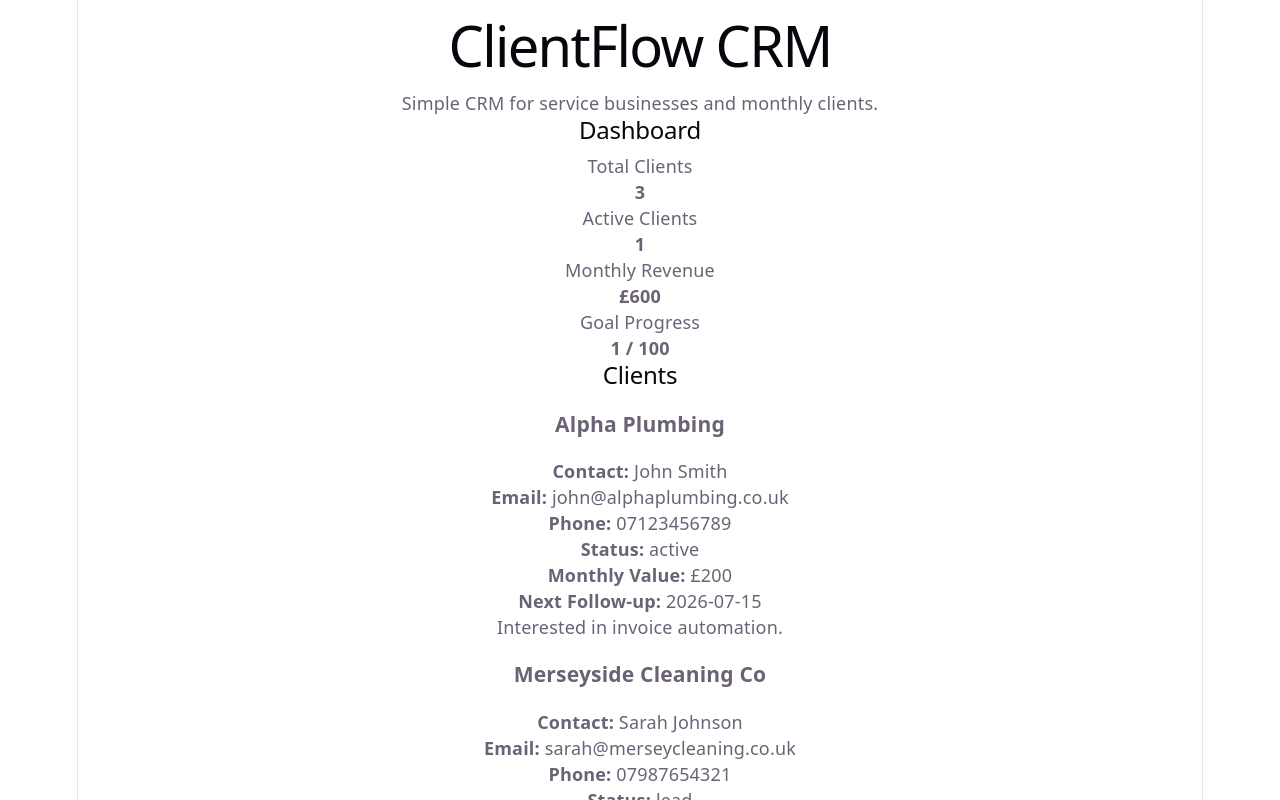
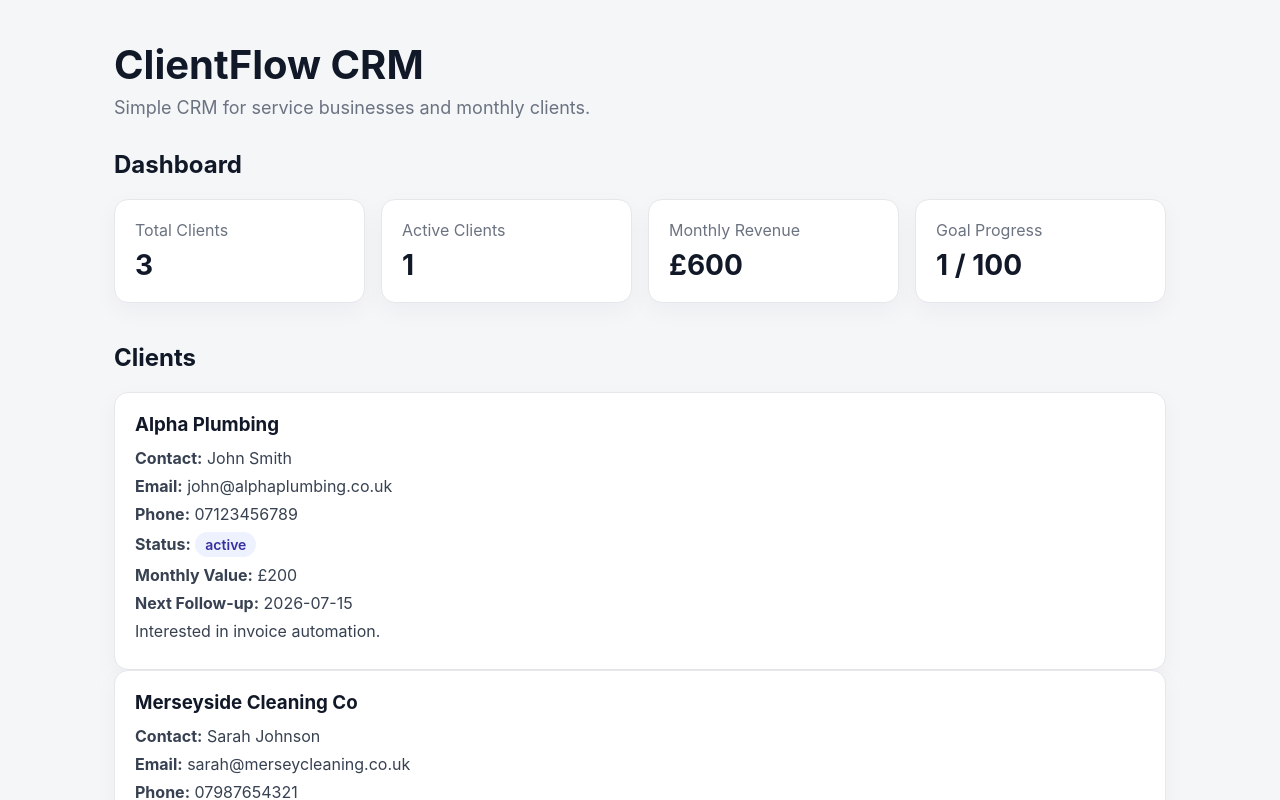
Before and after one commit to MikeMat22/clientflow-crm, a React (Vite) app: page / in a window 1280 px wide. Shown: the top 800 px of the page. Built offline with nearby package versions, Linux system fonts and the light colour scheme.

Commit message:
add basic dashboard styling

```diff
--- a/src/App.tsx
+++ b/src/App.tsx
@@ -1,12 +1,14 @@
 import { DashboardCards } from "./components/DashboardCards";
+import { ClientList } from "./components/ClientList";
 import { mockClients } from "./data/mockClients";
-import { ClientList } from "./components/ClientList";
 
 function App() {
   return (
     <main>
-      <h1>ClientFlow CRM</h1>
-      <p>Simple CRM for service businesses and monthly clients.</p>
+      <header className="app-header">
+        <h1>ClientFlow CRM</h1>
+        <p>Simple CRM for service businesses and monthly clients.</p>
+      </header>
 
       <DashboardCards clients={mockClients} />
       <ClientList clients={mockClients} />
--- a/src/components/ClientCard.tsx
+++ b/src/components/ClientCard.tsx
@@ -6,7 +6,7 @@ type ClientCardProps = {
 
 export function ClientCard({ client }: ClientCardProps) {
   return (
-    <article>
+    <article className="client-card">
       <h3>{client.companyName}</h3>
 
       <p>
@@ -22,7 +22,8 @@ export function ClientCard({ client }: ClientCardProps) {
       </p>
 
       <p>
-        <strong>Status:</strong> {client.status}
+        <strong>Status:</strong>{" "}
+        <span className="status">{client.status}</span>
       </p>
 
       <p>
--- a/src/components/DashboardCards.tsx
+++ b/src/components/DashboardCards.tsx
@@ -16,23 +16,23 @@ export function DashboardCards({ clients }: DashboardCardsProps) {
     <section>
       <h2>Dashboard</h2>
 
-      <div>
-        <div>
+      <div className="dashboard-grid">
+        <div className="dashboard-card">
           <p>Total Clients</p>
           <strong>{totalClients}</strong>
         </div>
 
-        <div>
+        <div className="dashboard-card">
           <p>Active Clients</p>
           <strong>{activeClients}</strong>
         </div>
 
-        <div>
+        <div className="dashboard-card">
           <p>Monthly Revenue</p>
           <strong>£{monthlyRevenue}</strong>
         </div>
 
-        <div>
+        <div className="dashboard-card">
           <p>Goal Progress</p>
           <strong>{activeClients} / 100</strong>
         </div>
--- a/src/index.css
+++ b/src/index.css
@@ -1,111 +1,105 @@
-:root {
-  --text: #6b6375;
-  --text-h: #08060d;
-  --bg: #fff;
-  --border: #e5e4e7;
-  --code-bg: #f4f3ec;
-  --accent: #aa3bff;
-  --accent-bg: rgba(170, 59, 255, 0.1);
-  --accent-border: rgba(170, 59, 255, 0.5);
-  --social-bg: rgba(244, 243, 236, 0.5);
-  --shadow:
-    rgba(0, 0, 0, 0.1) 0 10px 15px -3px, rgba(0, 0, 0, 0.05) 0 4px 6px -2px;
-
-  --sans: system-ui, 'Segoe UI', Roboto, sans-serif;
-  --heading: system-ui, 'Segoe UI', Roboto, sans-serif;
-  --mono: ui-monospace, Consolas, monospace;
-
-  font: 18px/145% var(--sans);
-  letter-spacing: 0.18px;
-  color-scheme: light dark;
-  color: var(--text);
-  background: var(--bg);
-  font-synthesis: none;
-  text-rendering: optimizeLegibility;
-  -webkit-font-smoothing: antialiased;
-  -moz-osx-font-smoothing: grayscale;
-
-  @media (max-width: 1024px) {
-    font-size: 16px;
-  }
-}
-
-@media (prefers-color-scheme: dark) {
-  :root {
-    --text: #9ca3af;
-    --text-h: #f3f4f6;
-    --bg: #16171d;
-    --border: #2e303a;
-    --code-bg: #1f2028;
-    --accent: #c084fc;
-    --accent-bg: rgba(192, 132, 252, 0.15);
-    --accent-border: rgba(192, 132, 252, 0.5);
-    --social-bg: rgba(47, 48, 58, 0.5);
-    --shadow:
-      rgba(0, 0, 0, 0.4) 0 10px 15px -3px, rgba(0, 0, 0, 0.25) 0 4px 6px -2px;
-  }
-
-  #social .button-icon {
-    filter: invert(1) brightness(2);
-  }
-}
-
-#root {
-  width: 1126px;
-  max-width: 100%;
-  margin: 0 auto;
-  text-align: center;
-  border-inline: 1px solid var(--border);
-  min-height: 100svh;
-  display: flex;
-  flex-direction: column;
+* {
   box-sizing: border-box;
 }
 
 body {
   margin: 0;
+  font-family: Inter, system-ui, Arial, sans-serif;
+  background: #f4f6f8;
+  color: #111827;
+}
+
+main {
+  max-width: 1100px;
+  margin: 0 auto;
+  padding: 40px 24px;
 }
 
 h1,
-h2 {
-  font-family: var(--heading);
-  font-weight: 500;
-  color: var(--text-h);
+h2,
+h3,
+p {
+  margin-top: 0;
 }
 
-h1 {
-  font-size: 56px;
-  letter-spacing: -1.68px;
-  margin: 32px 0;
-  @media (max-width: 1024px) {
-    font-size: 36px;
-    margin: 20px 0;
+.app-header {
+  margin-bottom: 32px;
+}
+
+.app-header h1 {
+  font-size: 40px;
+  margin-bottom: 8px;
+}
+
+.app-header p {
+  color: #6b7280;
+  font-size: 18px;
+}
+
+.dashboard-grid {
+  display: grid;
+  grid-template-columns: repeat(4, 1fr);
+  gap: 16px;
+  margin-bottom: 40px;
+}
+
+.dashboard-card,
+.client-card {
+  background: white;
+  border: 1px solid #e5e7eb;
+  border-radius: 14px;
+  padding: 20px;
+  box-shadow: 0 8px 24px rgba(15, 23, 42, 0.04);
+}
+
+.dashboard-card p {
+  color: #6b7280;
+  margin-bottom: 8px;
+}
+
+.dashboard-card strong {
+  font-size: 28px;
+}
+
+.client-grid {
+  display: grid;
+  grid-template-columns: repeat(3, 1fr);
+  gap: 18px;
+}
+
+.client-card h3 {
+  margin-bottom: 12px;
+}
+
+.client-card p {
+  color: #374151;
+  margin-bottom: 8px;
+}
+
+.status {
+  display: inline-block;
+  padding: 4px 10px;
+  border-radius: 999px;
+  background: #eef2ff;
+  color: #3730a3;
+  font-size: 14px;
+  font-weight: 600;
+}
+
+@media (max-width: 900px) {
+  .dashboard-grid,
+  .client-grid {
+    grid-template-columns: 1fr 1fr;
   }
 }
-h2 {
-  font-size: 24px;
-  line-height: 118%;
-  letter-spacing: -0.24px;
-  margin: 0 0 8px;
-  @media (max-width: 1024px) {
-    font-size: 20px;
+
+@media (max-width: 600px) {
+  main {
+    padding: 24px 16px;
+  }
+
+  .dashboard-grid,
+  .client-grid {
+    grid-template-columns: 1fr;
   }
 }
-p {
-  margin: 0;
-}
-
-code,
-.counter {
-  font-family: var(--mono);
-  display: inline-flex;
-  border-radius: 4px;
-  color: var(--text-h);
-}
-
-code {
-  font-size: 15px;
-  line-height: 135%;
-  padding: 4px 8px;
-  background: var(--code-bg);
-}
```
